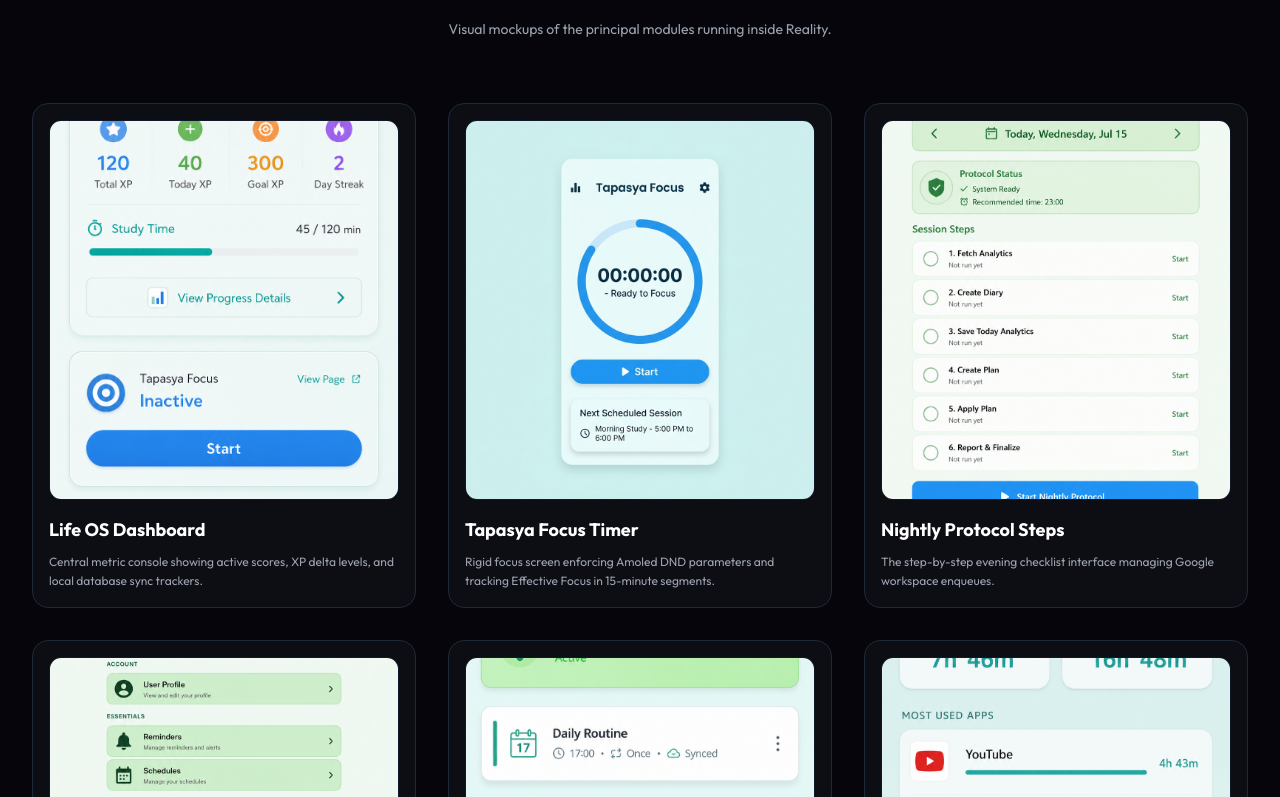
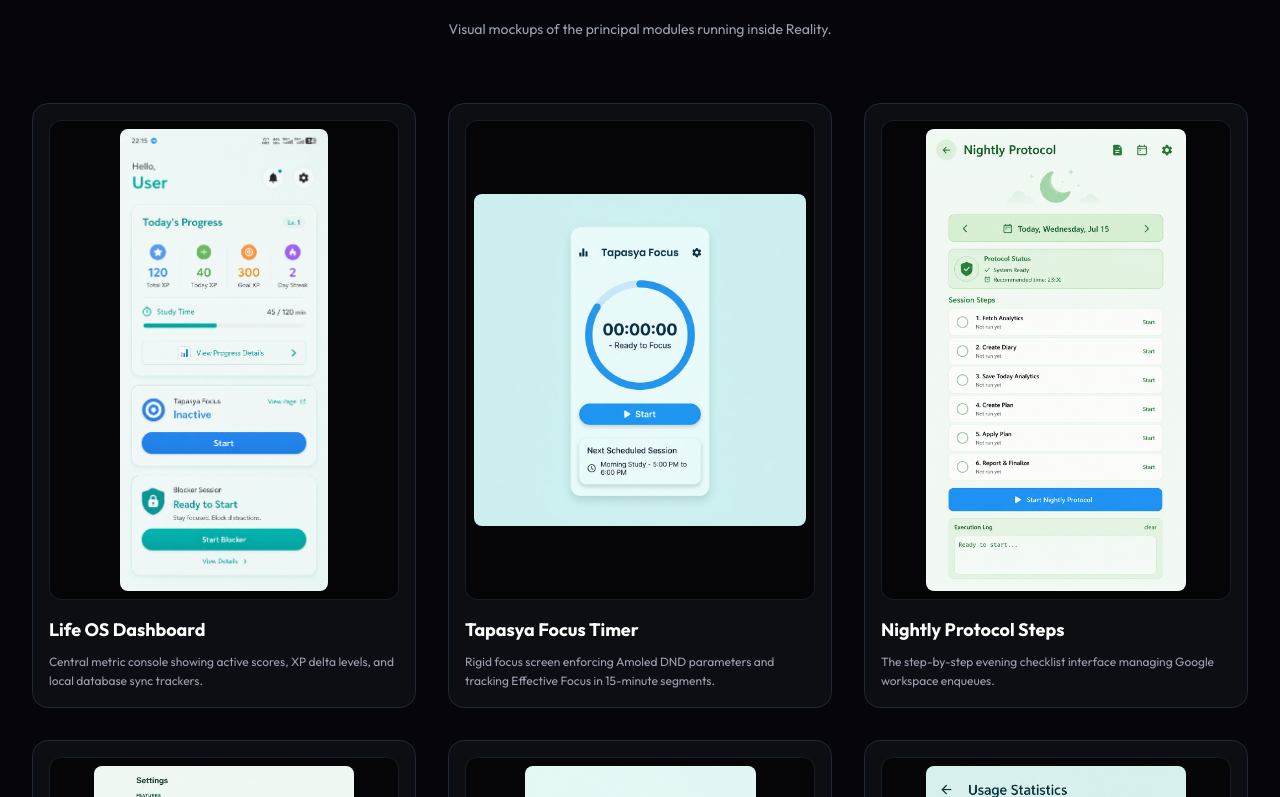
Before and after one commit to pawanwashudev-official/Reality, a Next.js app in the folder website/: page / in a window 1280 px wide. Shown: the part 1323-2120 px from the top of the page. Built offline with nearby package versions, Linux system fonts and the light colour scheme; no server answers.

Commit message:
feat: create home page with hero section, feature showcase, and technical architecture documentation

```diff
--- a/website/src/app/page.tsx
+++ b/website/src/app/page.tsx
@@ -61,7 +61,7 @@ export default async function Home() {
   }
 
   return (
-    <div className="min-h-screen bg-neural-bg font-outfit text-gray-100 selection:bg-neural-cyan selection:text-black">
+    <div className="min-h-screen bg-neural-bg font-outfit text-gray-100 selection:bg-neural-cyan selection:text-black overflow-x-hidden">
 
       {/* Premium Hero Section */}
       <header id="hero-section" className="relative overflow-hidden border-b border-gray-800 py-20 lg:py-32">
@@ -187,7 +187,7 @@ export default async function Home() {
                   </div>
                 </div>
 
-                <div className="bg-black/40 p-4 rounded-xl border border-gray-800">
+                <div className="bg-black/40 p-4 rounded-xl border border-gray-800 overflow-hidden">
                   <svg viewBox="0 0 400 240" className="w-full h-auto">
                     {/* Node 1 */}
                     <rect x="10" y="80" width="100" height="60" rx="8" fill="#0D0D14" stroke="#7B61FF" strokeWidth="2"/>
@@ -233,7 +233,7 @@ export default async function Home() {
                   </div>
                 </div>
 
-                <div className="bg-black/40 p-4 rounded-xl border border-gray-800">
+                <div className="bg-black/40 p-4 rounded-xl border border-gray-800 overflow-hidden">
                   <svg viewBox="0 0 400 240" className="w-full h-auto">
                     {/* Node 1: App Database */}
                     <rect x="140" y="20" width="120" height="40" rx="6" fill="#0D0D14" stroke="#00E5FF" strokeWidth="2"/>
@@ -280,7 +280,7 @@ export default async function Home() {
                   </div>
                 </div>
 
-                <div className="bg-black/40 p-4 rounded-xl border border-gray-800">
+                <div className="bg-black/40 p-4 rounded-xl border border-gray-800 overflow-hidden">
                   <svg viewBox="0 0 450 200" className="w-full h-auto">
                     {/* Local DB */}
                     <rect x="10" y="60" width="100" height="80" rx="8" fill="#0D0D14" stroke="#7B61FF" strokeWidth="2"/>
@@ -329,7 +329,7 @@ export default async function Home() {
                   </div>
                 </div>
 
-                <div className="bg-black/40 p-4 rounded-xl border border-gray-800">
+                <div className="bg-black/40 p-4 rounded-xl border border-gray-800 overflow-hidden">
                   <svg viewBox="0 0 400 240" className="w-full h-auto">
                     {/* Reality App */}
                     <rect x="20" y="80" width="100" height="80" rx="8" fill="#0D0D14" stroke="#7B61FF" strokeWidth="2"/>
@@ -375,7 +375,7 @@ export default async function Home() {
                   </div>
                 </div>
 
-                <div className="bg-black/40 p-4 rounded-xl border border-gray-800">
+                <div className="bg-black/40 p-4 rounded-xl border border-gray-800 overflow-hidden">
                   <svg viewBox="0 0 450 200" className="w-full h-auto">
                     {/* Google Login */}
                     <rect x="10" y="60" width="110" height="80" rx="8" fill="#0D0D14" stroke="#7B61FF" strokeWidth="2"/>
@@ -422,7 +422,7 @@ export default async function Home() {
                   </div>
                 </div>
 
-                <div className="bg-black/40 p-4 rounded-xl border border-gray-800">
+                <div className="bg-black/40 p-4 rounded-xl border border-gray-800 overflow-hidden">
                   <svg viewBox="0 0 400 200" className="w-full h-auto">
                     {/* Tapasya Start */}
                     <rect x="10" y="60" width="100" height="80" rx="8" fill="#0D0D14" stroke="#7B61FF" strokeWidth="2"/>
@@ -468,7 +468,7 @@ export default async function Home() {
                   </div>
                 </div>
 
-                <div className="bg-black/40 p-4 rounded-xl border border-gray-800">
+                <div className="bg-black/40 p-4 rounded-xl border border-gray-800 overflow-hidden">
                   <svg viewBox="0 0 400 200" className="w-full h-auto">
                     {/* Ring Trigger */}
                     <rect x="10" y="60" width="100" height="80" rx="8" fill="#0D0D14" stroke="#7B61FF" strokeWidth="2"/>
@@ -515,7 +515,7 @@ export default async function Home() {
                   </div>
                 </div>
 
-                <div className="bg-black/40 p-4 rounded-xl border border-gray-800">
+                <div className="bg-black/40 p-4 rounded-xl border border-gray-800 overflow-hidden">
                   <svg viewBox="0 0 400 200" className="w-full h-auto">
                     {/* User Prompt */}
                     <rect x="10" y="60" width="90" height="80" rx="8" fill="#0D0D14" stroke="#7B61FF" strokeWidth="2"/>
@@ -561,7 +561,7 @@ export default async function Home() {
                   </div>
                 </div>
 
-                <div className="bg-black/40 p-4 rounded-xl border border-gray-800">
+                <div className="bg-black/40 p-4 rounded-xl border border-gray-800 overflow-hidden">
                   <svg viewBox="0 0 400 200" className="w-full h-auto">
                     {/* User Selection */}
                     <rect x="10" y="60" width="100" height="80" rx="8" fill="#0D0D14" stroke="#7B61FF" strokeWidth="2"/>
@@ -699,11 +699,11 @@ export default async function Home() {
 function ScreenshotCard({ img, title, desc }: { img: string, title: string, desc: string }) {
   return (
     <div className="bg-neural-card border border-gray-800 p-4 rounded-2xl flex flex-col hover:border-gray-700 transition duration-300">
-      <div className="overflow-hidden rounded-xl bg-black border border-gray-900 mb-4 aspect-[9/16] flex items-center justify-center max-h-[380px]">
+      <div className="overflow-hidden rounded-xl bg-black/60 border border-gray-800/60 mb-4 aspect-[9/16] h-[480px] w-full flex items-center justify-center p-2 relative shadow-inner">
         <img
           src={img}
           alt={`Reality App UI screen mockup for ${title} showcasing features and AMOLED interfaces`}
-          className="w-full h-full object-cover hover:scale-105 transition duration-500"
+          className="max-w-full max-h-full object-contain rounded-lg hover:scale-[1.02] transition duration-500"
         />
       </div>
       <h3 className="text-lg font-bold text-white mb-2">{title}</h3>
```
